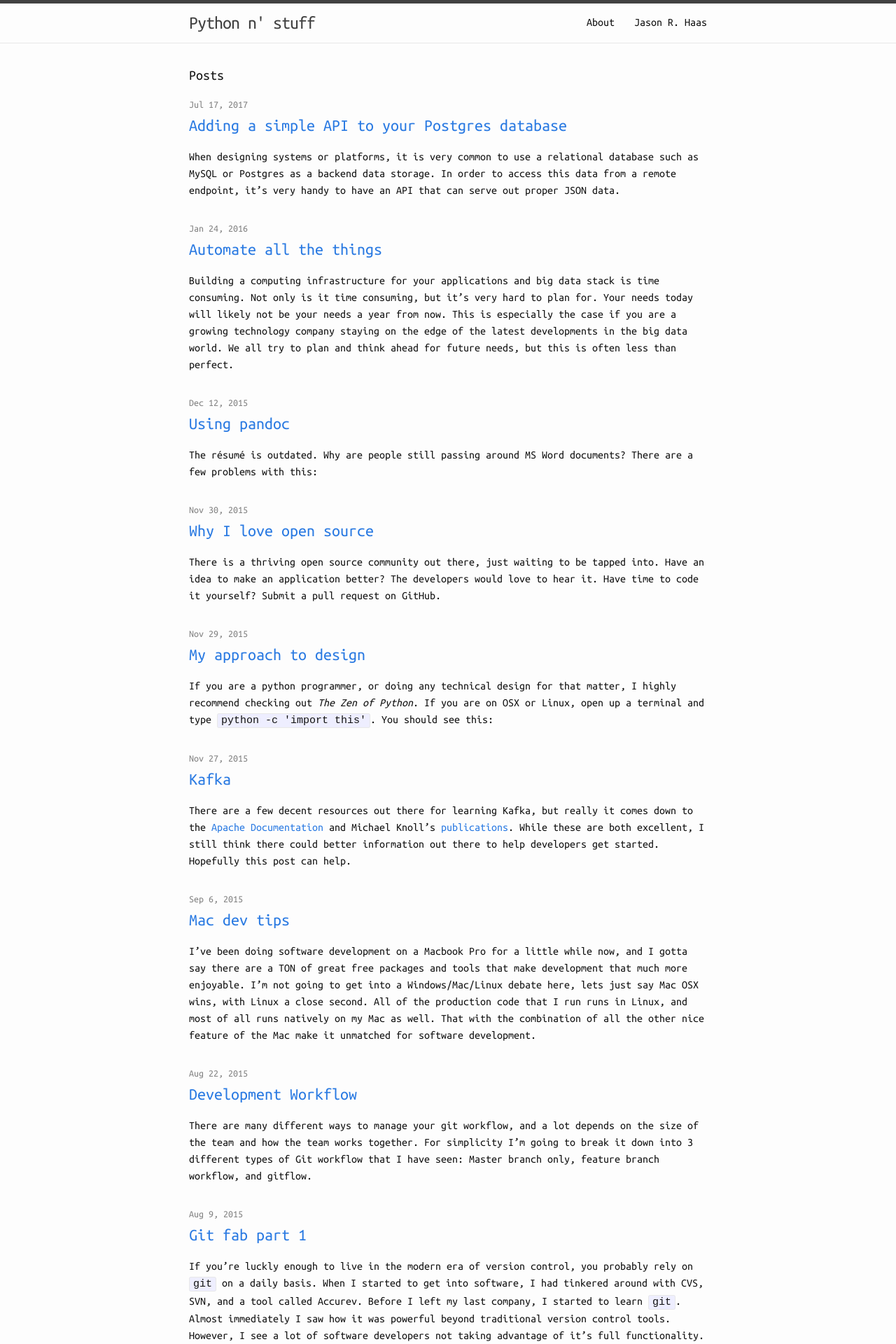
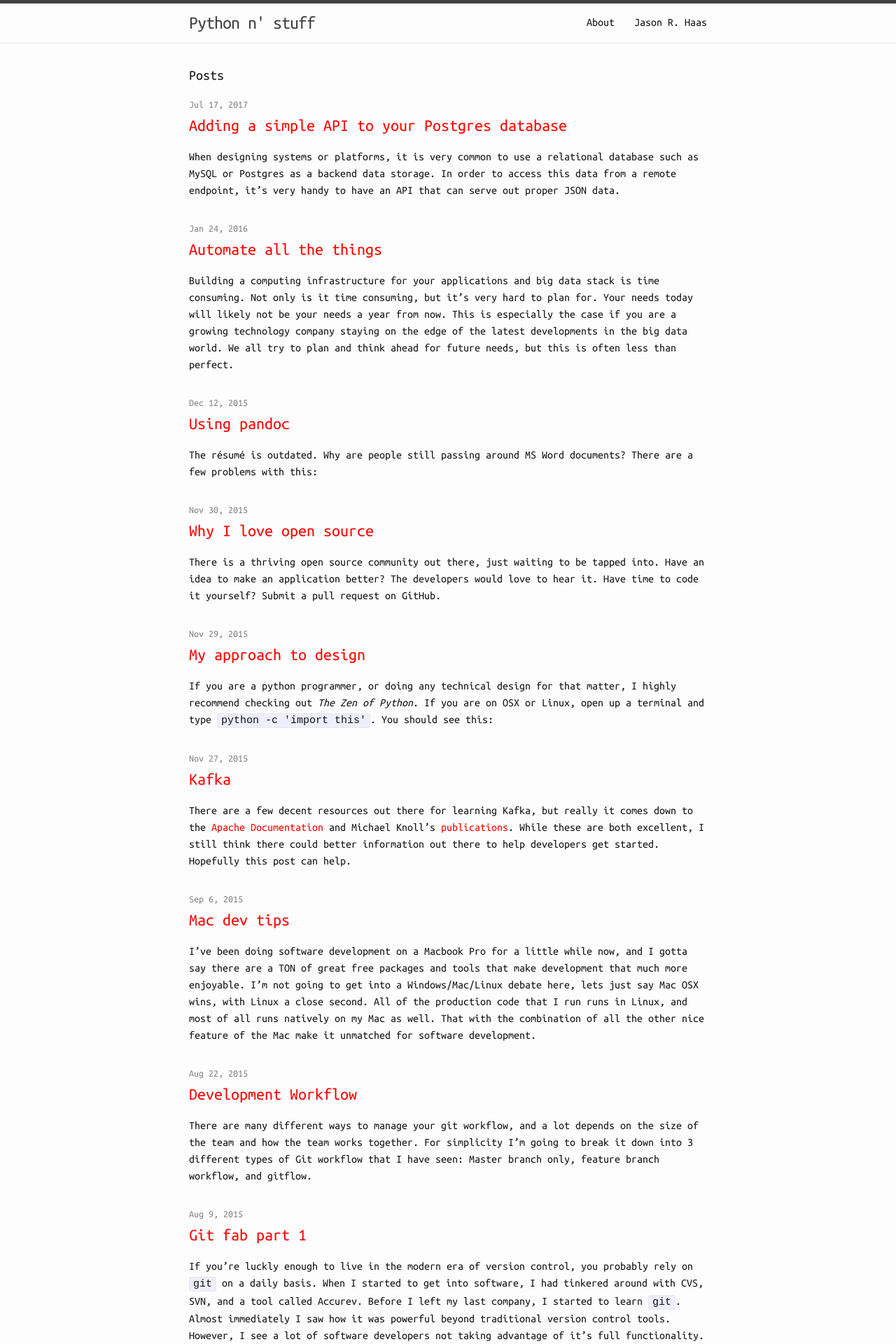
Before and after one commit to jasonrhaas/jasonrhaas.github.io, a Jekyll site: the page built from index.md, in a window 1280 px wide. Shown: the top 1920 px of the page at 70% size. Built offline with Jekyll 4.4.1, drawn with Linux system fonts in a browser that asks for light colours.

Commit message:
Change brand color to red

```diff
--- a/assets/main.scss
+++ b/assets/main.scss
@@ -4,10 +4,13 @@
 
 // Define defaults for each variable.
 
-$base-font-family: "Ubuntu Mono", "Helvetica Neue", Helvetica, Arial, sans-serif !default;
+// $base-font-family: "Ubuntu Mono", "Helvetica Neue", Helvetica, Arial, sans-serif !default;
+$base-font-family: "Ubuntu Mono";
 $base-font-size:   16px !default;
 $base-font-weight: 400 !default;
 $small-font-size:  $base-font-size * 0.875 !default;
 $base-line-height: 1.5 !default;
 
+$brand-color: red;
+
 @import "minima";
```
